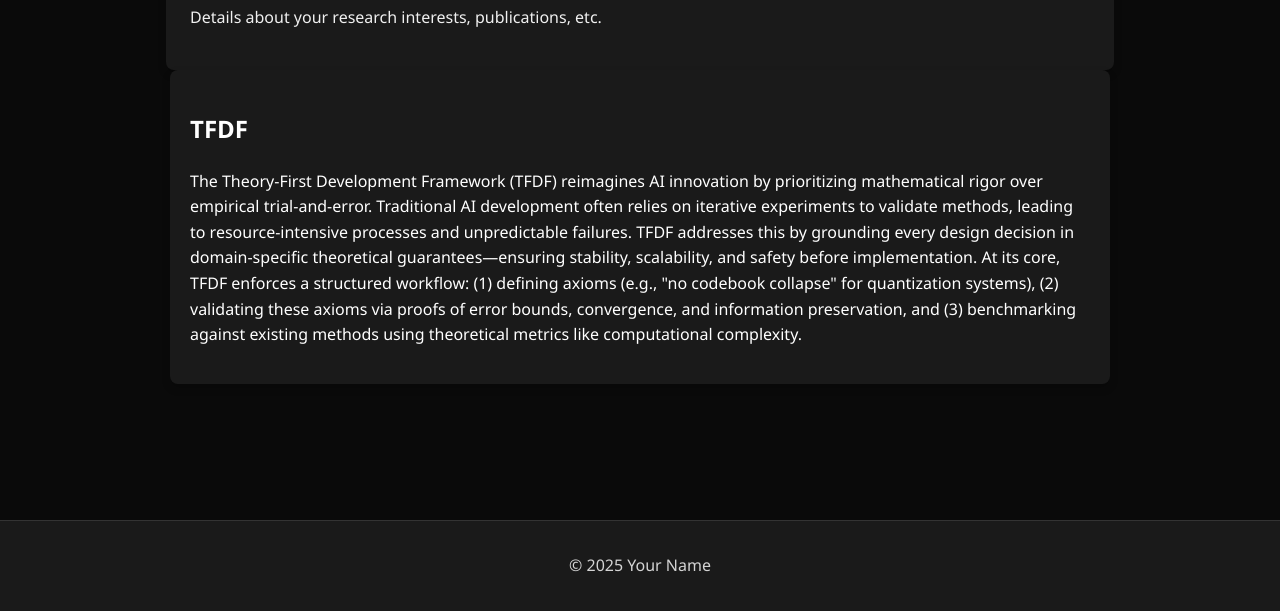
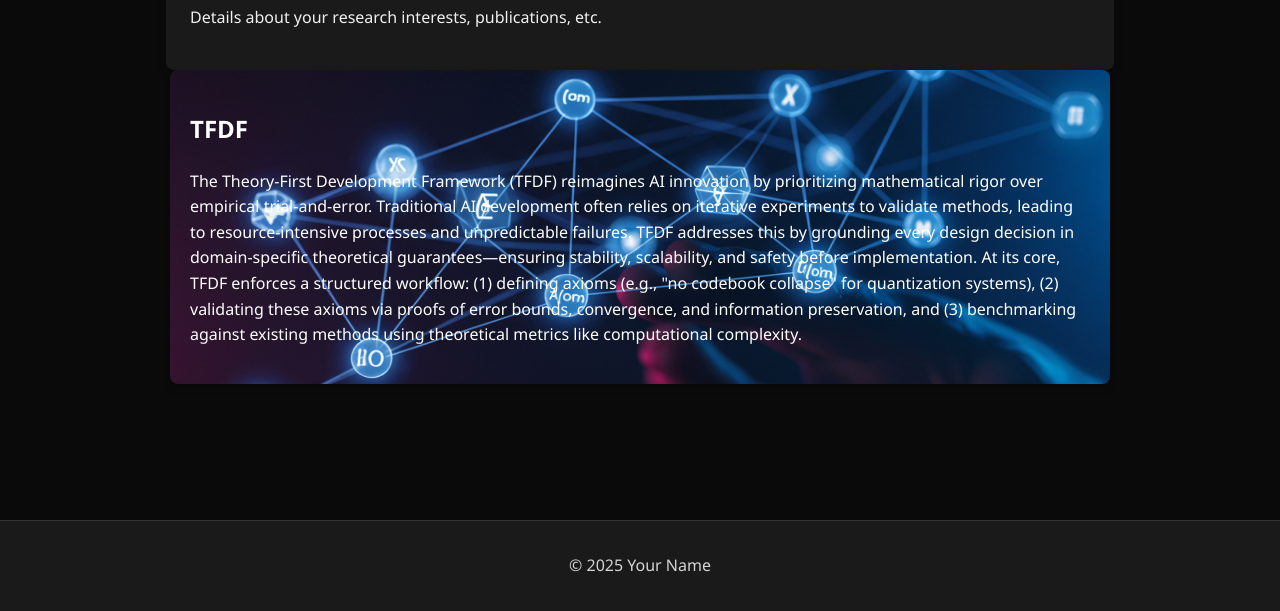
Before and after one commit to hndbrnlabs/hndbrnlabs.github.io, a plain HTML site: page research.html in a window 1280 px wide. Shown: the part 189-800 px from the top of the page. Drawn offline with Linux system fonts and the light colour scheme.

Commit message:
Update research.html

```diff
--- a/research.html
+++ b/research.html
@@ -7,7 +7,7 @@
     <link rel="stylesheet" href="css/style.css">
     <style>
         .tfdf-section {
-            background-image: url('path/to/your-image.jpg');
+            background-image: url('assets/tfdf.png');
             background-size: cover; /* Ensures the image covers the entire section */
             background-position: center; /* Centers the image */
             padding: 20px; /* Add padding to ensure text is readable */
```
